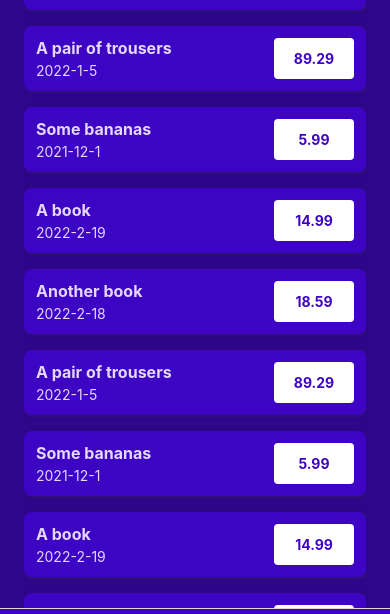
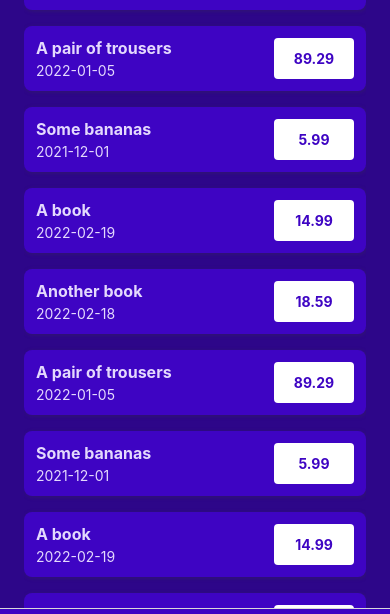
Before and after one commit to alperenorhan/TaxTrackerApp, a React Native app: screen /AllExpenses in a window 390 px wide. Shown: the part 187-801 px from the top of the page. Built offline with nearby package versions, Linux system fonts and the light colour scheme.

Commit message:
fix: default values on forms

```diff
--- a/src/components/ManageExpense/ExpenseForm.js
+++ b/src/components/ManageExpense/ExpenseForm.js
@@ -1,14 +1,20 @@
-import { StyleSheet, Text, View } from "react-native";
+import { Alert, StyleSheet, Text, View } from "react-native";
 import React, { useState } from "react";
 
 import Input from "./Input";
 import Button from "../UI/Button";
+import { getFormattedDate } from "../../util/date";
 
-const ExpenseForm = ({ submitButtonLabel, onCancel, onSubmit }) => {
+const ExpenseForm = ({
+  submitButtonLabel,
+  onCancel,
+  onSubmit,
+  defaultValues,
+}) => {
   const [inputValues, setInputValues] = useState({
-    amount: "",
-    date: "",
-    description: "",
+    amount: defaultValues ? defaultValues.amount.toString() : "",
+    date: defaultValues ? getFormattedDate(defaultValues.date) : "",
+    description: defaultValues ? defaultValues.description : "",
   });
 
   const inputChangedHandler = (inputIdentifier, enteredValue) => {
@@ -26,6 +32,14 @@
       date: new Date(inputValues.date),
       description: inputValues.description,
     };
+    const amountIsValid = !isNaN(expenseData.amount) && expenseData.amount > 0;
+    const dateIsValid = expenseData.date.toString() !== "Invalid Date";
+    const descriptionIsValid = expenseData.description.trim().length > 0;
+
+    if (!amountIsValid || !dateIsValid || !descriptionIsValid) {
+      Alert.alert("Invalid input", "Please check your input values");
+      return;
+    }
     onSubmit(expenseData);
   };
 
--- a/src/screens/ManageExpense.js
+++ b/src/screens/ManageExpense.js
@@ -11,6 +11,10 @@
   const expensesCtx = useContext(ExpensesContext);
   const editedExpenseId = route.params?.expenseId;
   const isEditing = !!editedExpenseId;
+
+  const selectedExpense = expensesCtx.expenses.find(
+    (expense) => expense.id === editedExpenseId
+  );
 
   useLayoutEffect(() => {
     navigation.setOptions({
@@ -42,6 +46,7 @@
         submitButtonLabel={isEditing ? "Update" : "Add"}
         onSubmit={confirmHandler}
         onCancel={cancelHandler}
+        defaultValues={selectedExpense}
       />
       {isEditing && (
         <View style={styles.deleteContainer}>
--- a/src/util/date.js
+++ b/src/util/date.js
@@ -1,5 +1,6 @@
 export function getFormattedDate(date) {
-  return `${date.getFullYear()}-${date.getMonth() + 1}-${date.getDate()}`;
+  // return `${date.getFullYear()}-${date.getMonth() + 1}-${date.getDate()}`;
+  return date.toISOString().slice(0, 10);
 }
 
 export function getMinusDays(date, days) {
```
